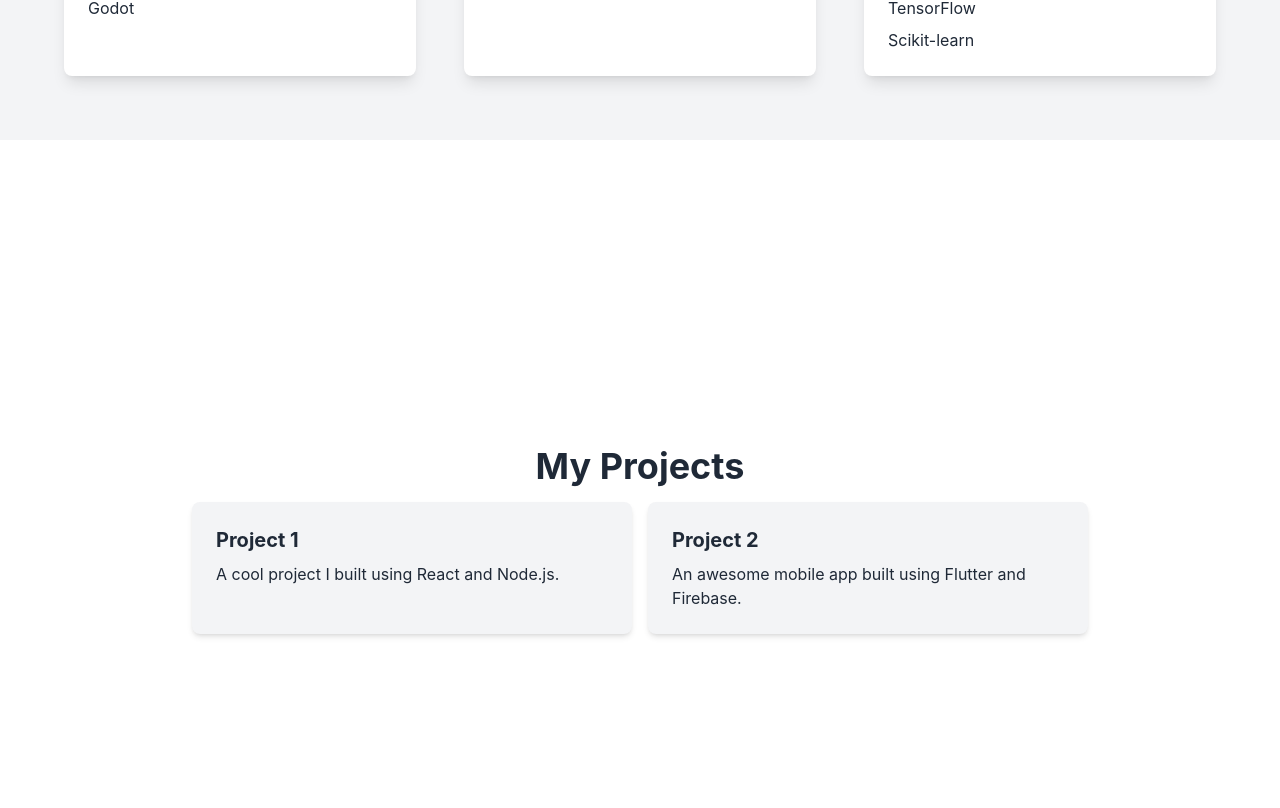
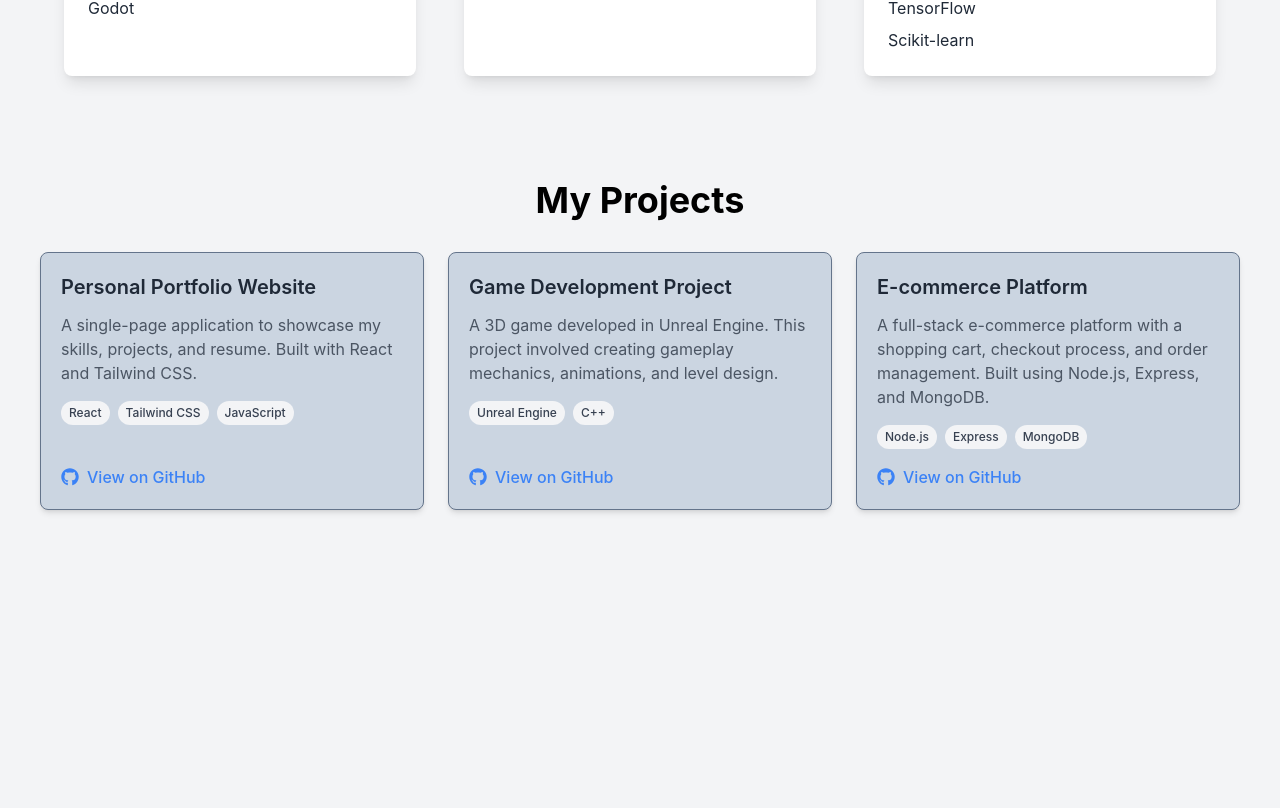
Before and after one commit to azwadkm22/Portfolio, a React (Create React App) app: page / in a window 1280 px wide. Shown: the part 3132-3940 px from the top of the page. Built offline with nearby package versions, Linux system fonts and the light colour scheme.

Commit message:
Updated how project cards look

```diff
--- a/src/components/ProjectCard.js
+++ b/src/components/ProjectCard.js
@@ -1,12 +1,45 @@
 // src/components/ProjectCard.js
 import React from 'react';
+import { FaGithub } from 'react-icons/fa';
 
-function ProjectCard({ title, description, link }) {
+function ProjectCard({ title, description, techStack, link }) {
     return (
-        <div className="border p-4 rounded-lg shadow-md">
-            <h2 className="text-xl font-bold">{title}</h2>
-            <p className="mt-2">{description}</p>
-            <a href={link} className="text-blue-500 mt-4 inline-block">View Project</a>
+        <div className="bg-slate-300 border border-slate-500 rounded-lg shadow-md hover:shadow-lg transition-shadow duration-300 ease-in-out p-5">
+            <div className="flex flex-col h-full">
+                {/* Project Title */}
+                <h2 className="text-xl font-semibold text-gray-800 mb-3">
+                    {title}
+                </h2>
+
+                {/* Project Description */}
+                <p className="text-gray-600 mb-4">
+                    {description}
+                </p>
+
+                {/* Tech Stack */}
+                <div className="flex flex-wrap gap-2 mb-4">
+                    {techStack.map((tech, index) => (
+                        <span
+                            key={index}
+                            className="bg-gray-100 text-gray-700 px-2 py-1 rounded-full text-xs font-medium"
+                        >
+                            {tech}
+                        </span>
+                    ))}
+                </div>
+
+                {/* GitHub Link */}
+                <div className="mt-auto">
+                    <a
+                        href={link}
+                        target="_blank"
+                        rel="noopener noreferrer"
+                        className="text-blue-500 font-medium flex items-center gap-2 hover:underline"
+                    >
+                        <FaGithub className="text-lg" /> View on GitHub
+                    </a>
+                </div>
+            </div>
         </div>
     );
 }
--- a/src/components/Projects.js
+++ b/src/components/Projects.js
@@ -1,20 +1,44 @@
 // src/components/Projects.js
 import React from 'react';
+import ProjectCard from './ProjectCard';
 
 function Projects() {
+    // Manually defined projects array
+    const projects = [
+        {
+            title: 'Personal Portfolio Website',
+            description: 'A single-page application to showcase my skills, projects, and resume. Built with React and Tailwind CSS.',
+            techStack: ['React', 'Tailwind CSS', 'JavaScript'],
+            link: 'https://github.com/your-github-username/portfolio-website'
+        },
+        {
+            title: 'Game Development Project',
+            description: 'A 3D game developed in Unreal Engine. This project involved creating gameplay mechanics, animations, and level design.',
+            techStack: ['Unreal Engine', 'C++'],
+            link: 'https://github.com/your-github-username/game-project'
+        },
+        {
+            title: 'E-commerce Platform',
+            description: 'A full-stack e-commerce platform with a shopping cart, checkout process, and order management. Built using Node.js, Express, and MongoDB.',
+            techStack: ['Node.js', 'Express', 'MongoDB'],
+            link: 'https://github.com/your-github-username/e-commerce-platform'
+        },
+        // Add more projects as needed
+    ];
+
     return (
-        <div className="h-screen flex flex-col items-center justify-center bg-white text-gray-800">
-            <h1 className="text-4xl font-bold mb-4">My Projects</h1>
-            <div className="grid grid-cols-1 md:grid-cols-2 gap-4 max-w-4xl">
-                <div className="p-6 bg-gray-100 rounded-lg shadow-md">
-                    <h2 className="text-xl font-bold mb-2">Project 1</h2>
-                    <p>A cool project I built using React and Node.js.</p>
-                </div>
-                <div className="p-6 bg-gray-100 rounded-lg shadow-md">
-                    <h2 className="text-xl font-bold mb-2">Project 2</h2>
-                    <p>An awesome mobile app built using Flutter and Firebase.</p>
-                </div>
-                {/* Add more projects here */}
+        <div className="min-h-screen bg-gray-100 p-10">
+            <h1 className="text-4xl font-bold text-center mb-8">My Projects</h1>
+            <div className="grid grid-cols-1 sm:grid-cols-2 md:grid-cols-3 gap-6">
+                {projects.map((project, index) => (
+                    <ProjectCard
+                        key={index}
+                        title={project.title}
+                        description={project.description}
+                        techStack={project.techStack}
+                        link={project.link}
+                    />
+                ))}
             </div>
         </div>
     );
```
